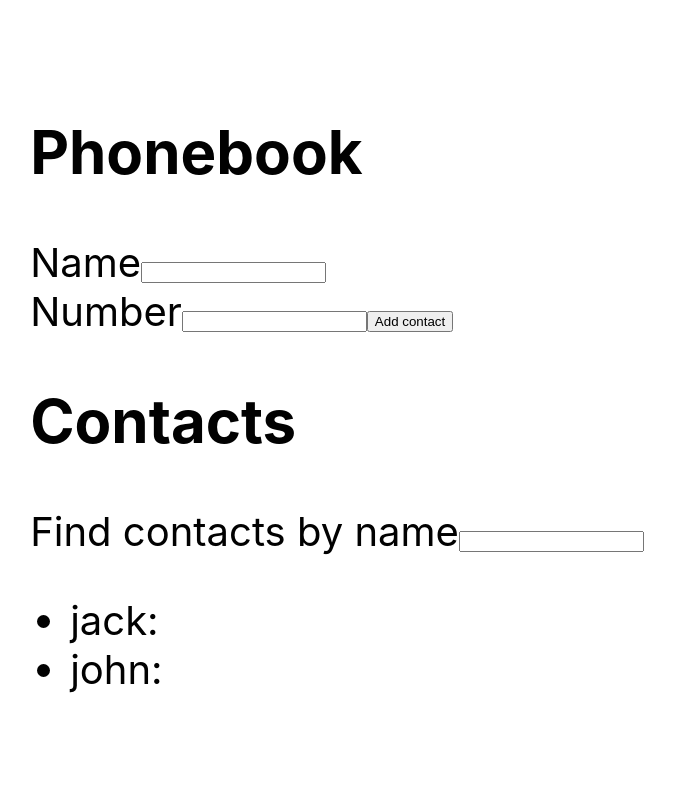
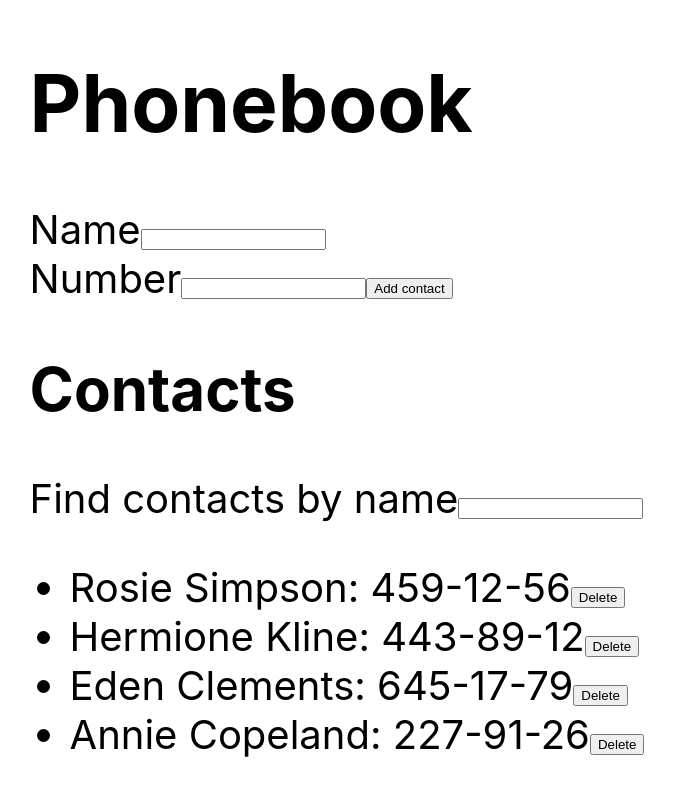
Before and after one commit to OlexaGit/goit-react-hw-02-phonebook, a React (Create React App) app: page / in a window 1280 px wide. Shown: the top 796 px of the page, without its empty margins (303-978 px from the left). Built offline with nearby package versions, Linux system fonts and the light colour scheme.

Commit message:
step-6 delete contact

```diff
--- a/src/components/App.jsx
+++ b/src/components/App.jsx
@@ -9,13 +9,21 @@
 export class App extends Component {
   state = {
     contacts: [
-      { id: '1 - 2', name: 'jack' },
-      { id: '2 - 2', name: 'john' },
+      { id: 'id-1', name: 'Rosie Simpson', number: '459-12-56' },
+      { id: 'id-2', name: 'Hermione Kline', number: '443-89-12' },
+      { id: 'id-3', name: 'Eden Clements', number: '645-17-79' },
+      { id: 'id-4', name: 'Annie Copeland', number: '227-91-26' },
     ],
     filter: '',
   };
 
   searchInputId = nanoid();
+
+  deleteContact = contactId => {
+    this.setState(prevState => ({
+      contacts: prevState.contacts.filter(contact => contact.id !== contactId),
+    }));
+  };
 
   formSubmitHandler = ({ name, number }) => {
     const contact = {
@@ -46,10 +54,14 @@
 
     return (
       <div>
+        <h1>Phonebook</h1>
         <Form onSubmit={this.formSubmitHandler} />
         <h2>Contacts</h2>
         <Filter valueFilter={filter} onChange={this.changeFilter} />
-        <Contacts contacts={getVisibleContacts} />
+        <Contacts
+          contacts={getVisibleContacts}
+          onDeleteContact={this.deleteContact}
+        />
       </div>
     );
   }
--- a/src/components/Contacts/Contacts.js
+++ b/src/components/Contacts/Contacts.js
@@ -1,10 +1,13 @@
-const Contacts = ({ contacts }) => {
+const Contacts = ({ contacts, onDeleteContact }) => {
   return (
     <>
       <ul>
         {contacts.map(({ id, name, number }) => (
           <li key={id}>
             {name}: {number}
+            <button type="button" onClick={() => onDeleteContact(id)}>
+              Delete
+            </button>
           </li>
         ))}
       </ul>
--- a/src/components/Form/Form.js
+++ b/src/components/Form/Form.js
@@ -27,7 +27,6 @@
   render() {
     return (
       <>
-        <h2>Phonebook</h2>
         <form onSubmit={this.handleSubmit}>
           <div>
             <label htmlFor={this.nameInputId}>
```
